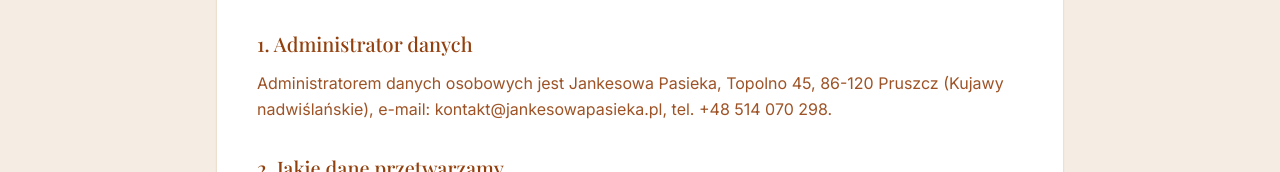
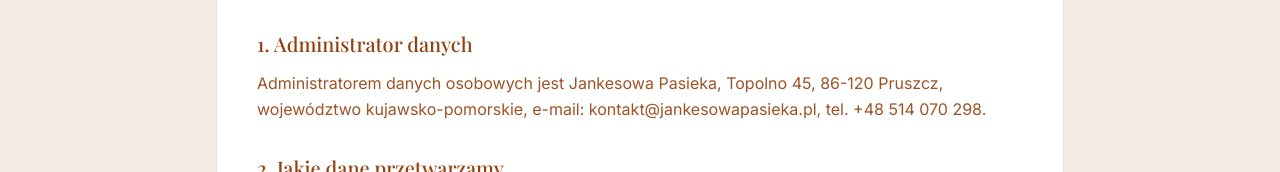
Before and after one commit to jankess4-lgtm/jankesowa-pasieka, a Next.js app: page /polityka-prywatnosci in a window 1280 px wide. Shown: the part 280-452 px from the top of the page. Built offline with nearby package versions, Linux system fonts and the light colour scheme; no server answers.

Commit message:
fix(shop): województwo kujawsko-pomorskie w administratorze danych
W polityce prywatności w sekcji „Administrator danych” zastępuje
określenie „Kujawy nadwiślańskie” formalnym „województwo kujawsko-pomorskie”.

```diff
--- a/app/polityka-prywatnosci/page.tsx
+++ b/app/polityka-prywatnosci/page.tsx
@@ -17,7 +17,7 @@ export default function PolitykaPrywatnosci() {
           <div className="prose prose-brand max-w-none text-brand-brown/90 leading-relaxed space-y-6">
             <section>
               <h2 className="font-medium text-xl text-brand-brown mt-8 mb-3">1. Administrator danych</h2>
-              <p>Administratorem danych osobowych jest Jankesowa Pasieka, Topolno 45, 86-120 Pruszcz (Kujawy nadwiślańskie), e-mail: kontakt@jankesowapasieka.pl, tel. +48 514 070 298.</p>
+              <p>Administratorem danych osobowych jest Jankesowa Pasieka, Topolno 45, 86-120 Pruszcz, województwo kujawsko-pomorskie, e-mail: kontakt@jankesowapasieka.pl, tel. +48 514 070 298.</p>
             </section>
 
             <section>
```
